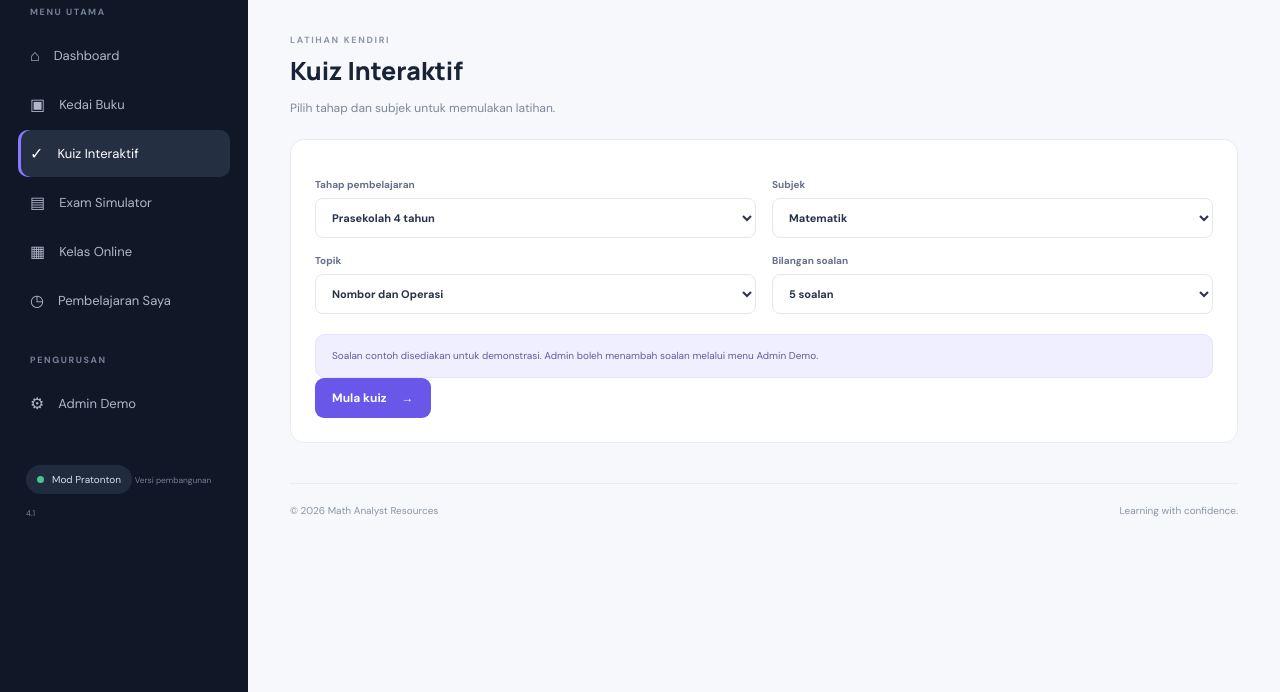
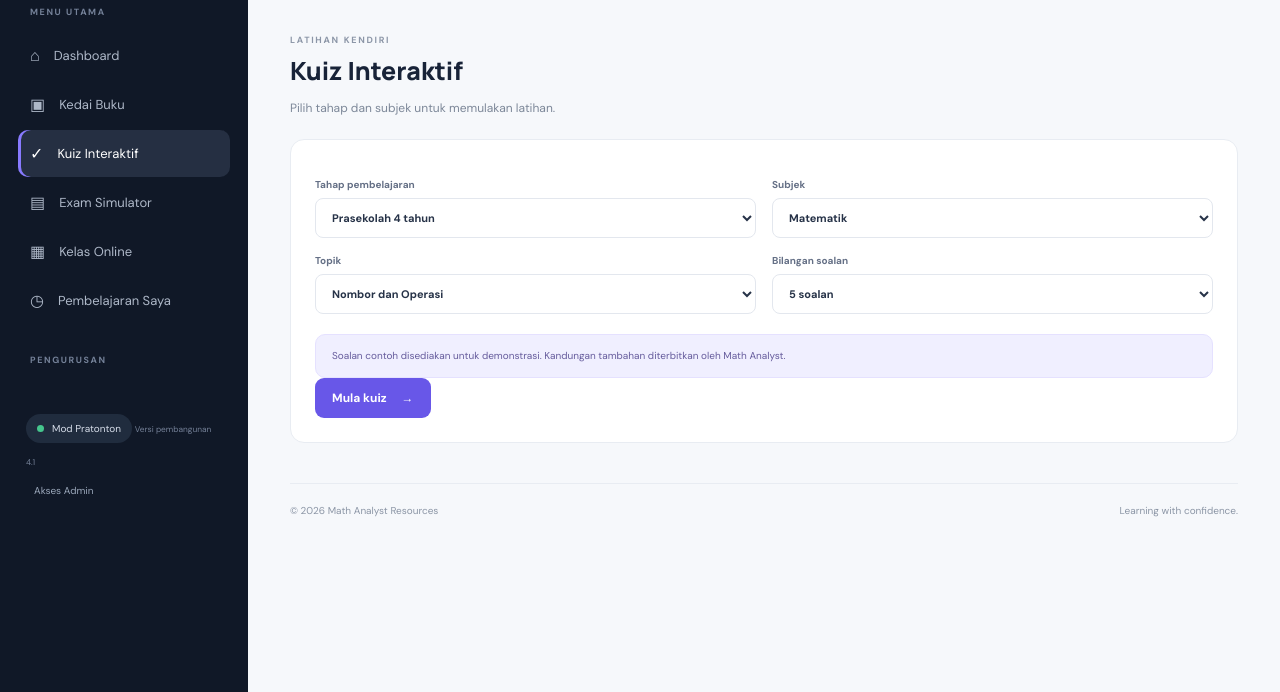
Before and after one commit to mathanalyst-ai/mathanalyst-learninghub, a plain HTML site: page index.html in a window 1280 px wide. Both pictures are taken after a click on the button "Teroka kuiz →". Shown: the part 108-800 px from the top of the page. Drawn offline with nearby package versions, Linux system fonts and the light colour scheme.

Commit message:
Update index.html

```diff
--- a/index.html
+++ b/index.html
@@ -27,7 +27,7 @@
       </nav>
 
       <div class="side-label admin-label">PENGURUSAN</div>
-      <button class="nav-item" data-page="admin">⚙ <span>Admin Demo</span></button>
+
 
       <div class="sidebar-bottom">
         <div class="demo-chip"><span class="dot"></span> Mod Pratonton</div>
@@ -166,8 +166,7 @@
           </div>
 
           <div class="sample-note">
-            Soalan contoh disediakan untuk demonstrasi.
-            Admin boleh menambah soalan melalui menu Admin Demo.
+           Soalan contoh disediakan untuk demonstrasi. Kandungan tambahan diterbitkan oleh Math Analyst.
           </div>
 
           <button class="btn btn-primary" id="startQuiz">
@@ -470,5 +469,6 @@
   <script src="supabase-config.js"></script>
   <script src="app.js"></script>
   <script src="access.js"></script>
+  <script src="admin-visibility.js"></script>
 </body>
 </html>
```
